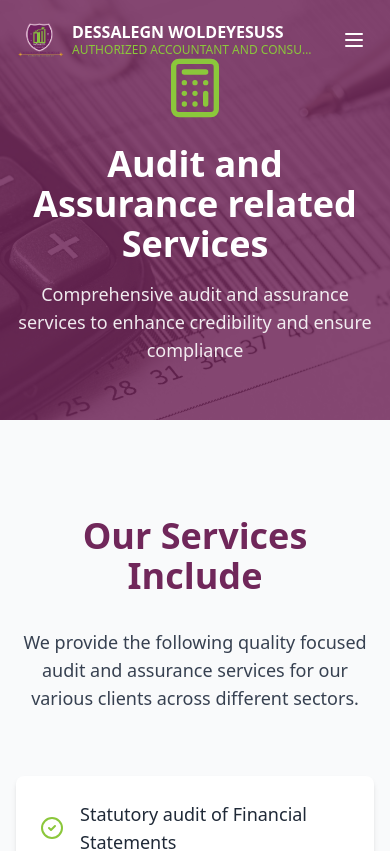
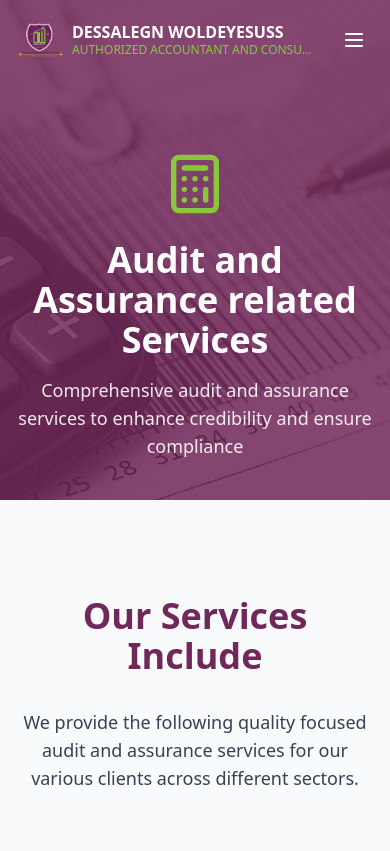
Before and after one commit to DagimDana/DW-Audit-Consult, a React (Vite) app: page /services/audit-services in a window 390 px wide. Shown: the top 851 px of the page. Built offline with nearby package versions, Linux system fonts and the light colour scheme.

Commit message:
Fixed navbar margin on mobile

```diff
--- a/src/pages/AuditServices.tsx
+++ b/src/pages/AuditServices.tsx
@@ -25,7 +25,7 @@ export default function AuditServices() {
     <div className="min-h-screen">
       {/* Hero Section */}
       <section
-        className="relative h-[500px] bg-cover bg-center bg-no-repeat -mt-20"
+        className="relative h-[500px] bg-cover bg-center bg-no-repeat -mt-0 md:-mt-20"
         style={{
           backgroundImage: 'url(/About.jpg)'
         }}
@@ -35,7 +35,7 @@ export default function AuditServices() {
 
         {/* Content */}
         <div className="relative z-10 h-full flex items-center">
-          <div className="max-w-7xl mx-auto px-4 sm:px-6 lg:px-8 text-center pt-20">
+          <div className="max-w-7xl mx-auto px-4 sm:px-6 lg:px-8 text-center pt-28 md:pt-20">
             <div className="flex items-center justify-center mb-6">
               <Calculator className="w-16 h-16 text-[#8bc73b]" />
             </div>
@@ -99,3 +99,106 @@ export default function AuditServices() {
     </div>
   );
 }
+
+
+// import { Calculator, CheckCircle2 } from 'lucide-react';
+// import OtherServices from '../components/OtherServices';
+// import { useTranslation } from 'react-i18next';
+
+// export default function AuditServices() {
+//   const { t } = useTranslation();
+
+//   const handleContactClick = (e: React.MouseEvent) => {
+//     e.preventDefault();
+//     window.scrollTo({ top: 0, behavior: 'smooth' });
+//     setTimeout(() => {
+//       window.location.href = '/contact';
+//     }, 500);
+//   };
+
+//   // Get the features list and ensure it's an array
+//   const featuresList = t('auditServices.features.list', { returnObjects: true });
+//   const features = Array.isArray(featuresList) ? featuresList : [];
+
+//   // Get the benefits items and ensure it's an array
+//   const benefitsItems = t('auditServices.benefits.items', { returnObjects: true });
+//   const benefits = Array.isArray(benefitsItems) ? benefitsItems : [];
+
+//   return (
+//     <div className="min-h-screen">
+//       {/* Hero Section */}
+//       <section
+//         className="relative h-[500px] bg-cover bg-center bg-no-repeat -mt-20"
+//         style={{
+//           backgroundImage: 'url(/About.jpg)'
+//         }}
+//       >
+//         {/* Overlay */}
+//         <div className="absolute inset-0 bg-[#70275a] bg-opacity-85"></div>
+
+//         {/* Content */}
+//         <div className="relative z-10 h-full flex items-center">
+//           <div className="max-w-7xl mx-auto px-4 sm:px-6 lg:px-8 text-center pt-20">
+//             <div className="flex items-center justify-center mb-6">
+//               <Calculator className="w-16 h-16 text-[#8bc73b]" />
+//             </div>
+//             <h1 className="text-4xl md:text-5xl font-bold mb-4 text-white">{t('auditServices.title')}</h1>
+//             <p className="text-lg text-white max-w-3xl mx-auto opacity-90">
+//               {t('auditServices.subtitle')}
+//             </p>
+//           </div>
+//         </div>
+//       </section>
+
+//       {/* Features Section */}
+//       <section className="py-24 bg-gray-50">
+//         <div className="max-w-7xl mx-auto px-4 sm:px-6 lg:px-8">
+//           <h2 className="text-4xl font-bold text-center mb-8 text-[#70275a]">{t('auditServices.features.title')}</h2>
+//           <p className="text-lg text-gray-700 text-center max-w-4xl mx-auto mb-16">
+//             {t('auditServices.features.description')}
+//           </p>
+//           <div className="grid grid-cols-1 md:grid-cols-2 lg:grid-cols-3 gap-8">
+//             {features.map((feature: string, index: number) => (
+//               <div key={index} className="flex items-center space-x-4 bg-white p-6 rounded-lg shadow-md">
+//                 <CheckCircle2 className="w-6 h-6 text-[#8bc73b] flex-shrink-0" />
+//                 <span className="text-lg text-gray-800">{feature}</span>
+//               </div>
+//             ))}
+//           </div>
+//         </div>
+//       </section>
+
+//       {/* Benefits Section */}
+//       <section className="py-24 bg-white">
+//         <div className="max-w-7xl mx-auto px-4 sm:px-6 lg:px-8">
+//           <h2 className="text-4xl font-bold text-center mb-16 text-[#70275a]">{t('auditServices.benefits.title')}</h2>
+//           <div className="grid grid-cols-1 md:grid-cols-3 gap-8">
+//             {benefits.map((benefit: { title: string; description: string }, index: number) => (
+//               <div key={index} className="text-center p-8 bg-white rounded-xl shadow-lg hover:shadow-xl transition-shadow">
+//                 <h3 className="text-2xl font-bold mb-4 text-[#70275a]">{benefit.title}</h3>
+//                 <p className="text-gray-600">{benefit.description}</p>
+//               </div>
+//             ))}
+//           </div>
+//         </div>
+//       </section>
+
+//       {/* CTA Section */}
+//       <section className="bg-[#70275a] text-white py-16">
+//         <div className="max-w-7xl mx-auto px-4 sm:px-6 lg:px-8 text-center">
+//           <h2 className="text-3xl font-bold mb-8">{t('auditServices.cta.title')}</h2>
+//           <p className="text-xl mb-8 opacity-90">{t('auditServices.cta.subtitle')}</p>
+//           <button
+//             onClick={handleContactClick}
+//             className="inline-block bg-[#8bc73b] text-white px-8 py-3 rounded-lg text-lg font-semibold hover:bg-opacity-90 transition-colors"
+//           >
+//             {t('auditServices.cta.button')}
+//           </button>
+//         </div>
+//       </section>
+
+//       {/* Other Services Section */}
+//       <OtherServices currentService="/services/audit-services" />
+//     </div>
+//   );
+// }
```
